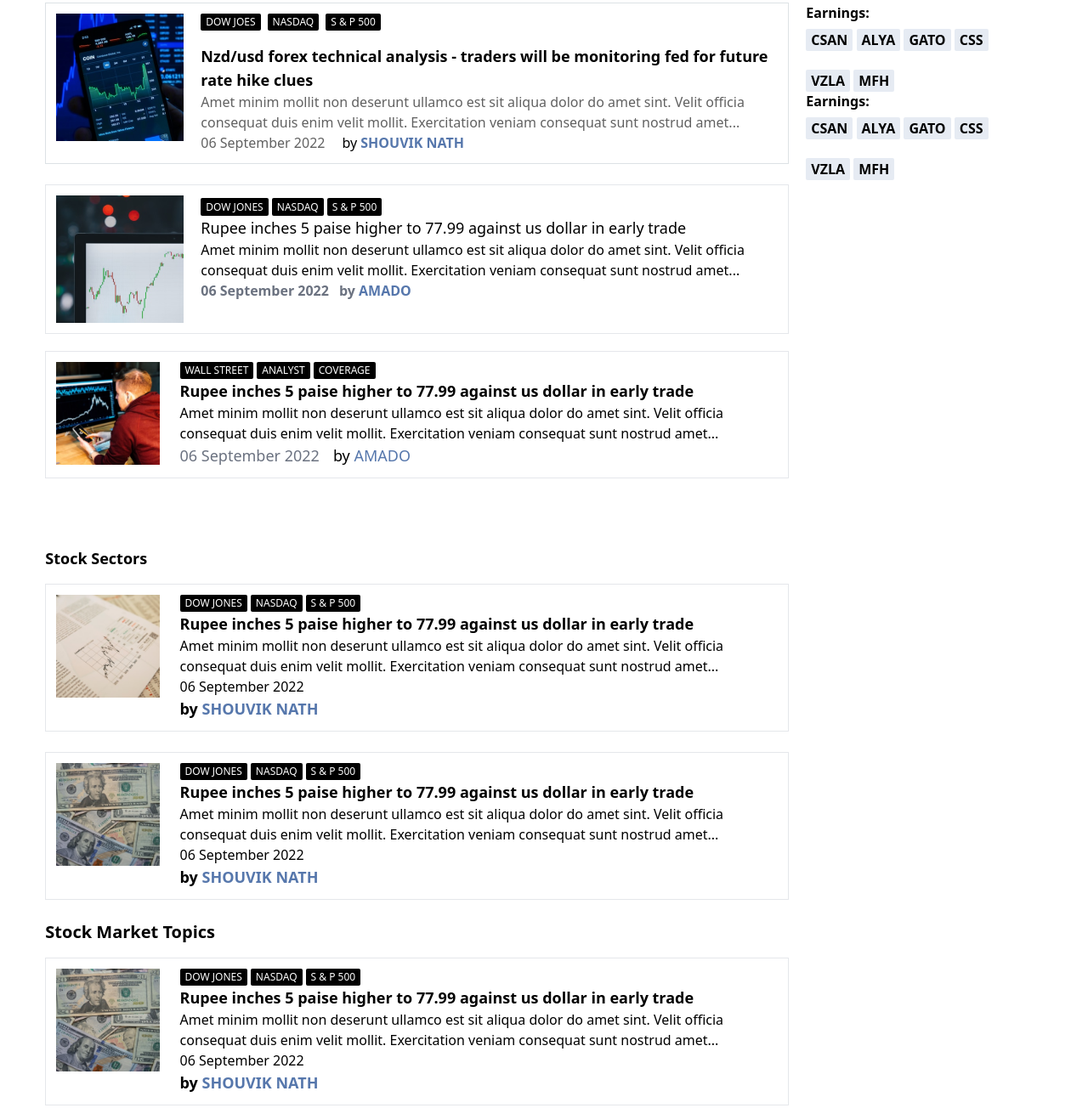
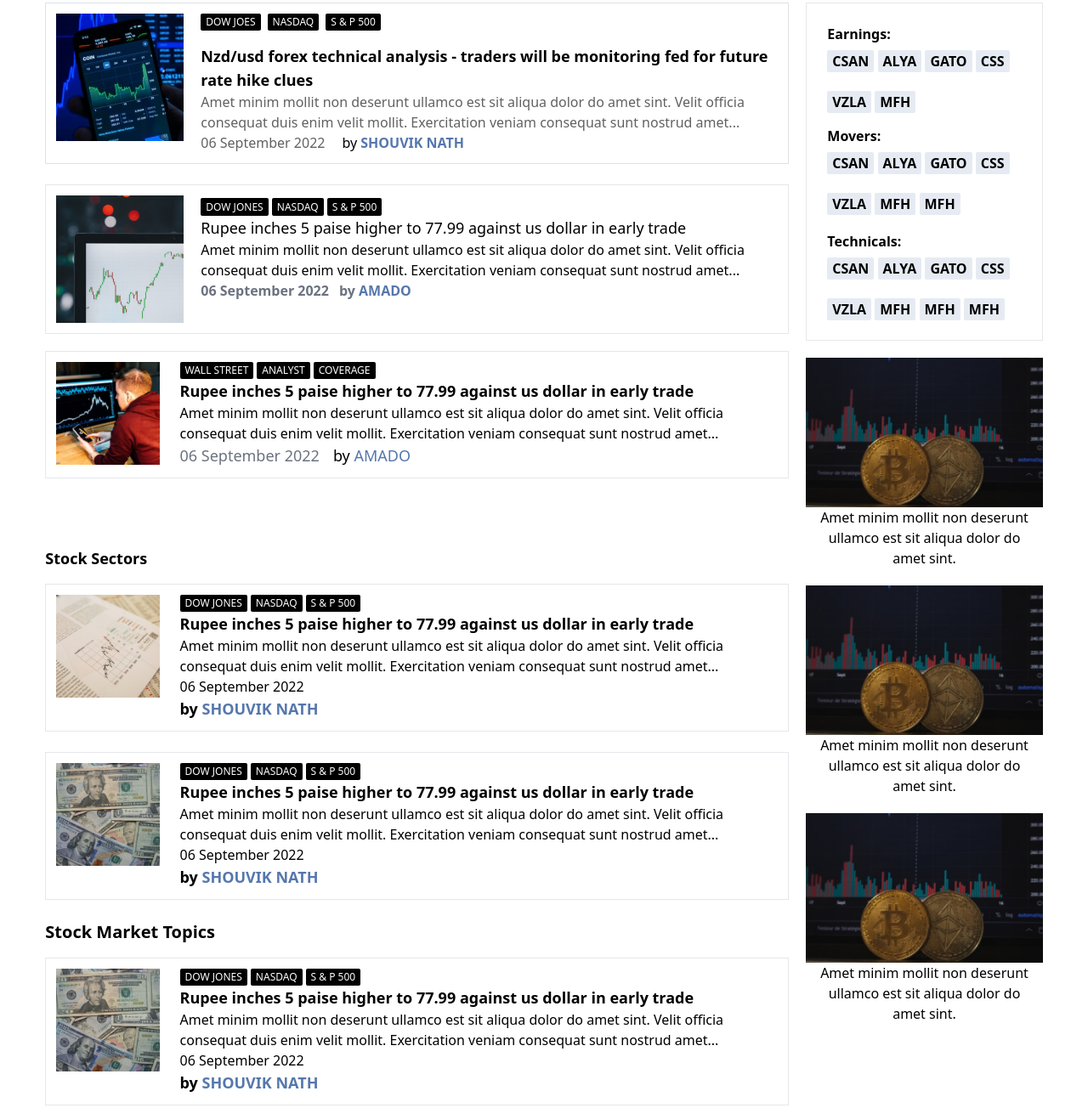
Before and after one commit to Rakib-12111/tailwindcss-ticket-project, a website built with Vite: page index.html in a window 1280 px wide. Shown: the part 647-1951 px from the top of the page at 85% size. Built offline with nearby package versions, Linux system fonts and the light colour scheme.

Commit message:
ful resposive added

```diff
--- a/index.html
+++ b/index.html
@@ -225,6 +225,7 @@
         <h3 class="capitalize font-semibold mt-6 mb-3">Daily Rundowns</h3>
       </div>
        <!-- earning sectin start -->
+       <div class="border p-6">
         <div>
           <h4 class="capitalize font-semibold mb-2">earnings:</h4>
           <div>
@@ -240,8 +241,8 @@
          <!-- earning sectin end -->
 
          <!-- movers section start -->
-       <div>
-        <h4 class="capitalize font-semibold mb-2">earnings:</h4>
+         <div class="mt-4">
+          <h4 class="capitalize font-semibold mb-2">Movers:</h4>
           <div>
             <span class="rakib">Csan</span>
             <span class="rakib">Alya</span>
@@ -250,9 +251,62 @@
             <br> <br>
             <span class="rakib">VZLA</span>
             <span class="rakib">MFH</span>
+            <span class="rakib">MFH</span>
           </div>
         </div>
          <!-- movers section end -->
+
+         <!-- Tecnicals section start  -->
+         <div class="mt-5">
+          <h4 class="capitalize font-semibold mb-2">Technicals:</h4>
+          <div>
+            <span class="rakib">Csan</span>
+            <span class="rakib">Alya</span>
+            <span class="rakib">Gato</span>
+            <span class="rakib">css</span>
+            <br> <br>
+            <span class="rakib">VZLA</span>
+            <span class="rakib">MFH</span>
+            <span class="rakib">MFH</span>
+            <span class="rakib">MFH</span>
+          </div>
+        </div>
+       </div>
+       <!-- Tecnicals section end -->
+
+
+       <!-- first section start -->
+        <div class="mt-5 flex flex-col justify-center">
+          <div>
+            <img class="w-full h-44 object-cover" src="images/Rectangle 182 (1).png" alt="">
+          </div>
+          <div class="flex justify-center">
+           <p class="text-center">Amet minim mollit non deserunt <br> ullamco est sit aliqua dolor do <br> amet sint. </p>
+          </div>
+        </div>
+       <!-- first section end -->
+
+       <!-- second sectin start -->
+       <div class="mt-5 flex flex-col justify-center">
+        <div>
+          <img class="w-full h-44 object-cover" src="images/Rectangle 182 (1).png" alt="">
+        </div>
+        <div class="flex justify-center">
+         <p class="text-center">Amet minim mollit non deserunt <br> ullamco est sit aliqua dolor do <br> amet sint. </p>
+        </div>
+      </div>
+       <!-- second sectin end -->
+
+       <!-- third secton start -->
+       <div class="mt-5 flex flex-col justify-center">
+        <div>
+          <img class="w-full h-44 object-cover" src="images/Rectangle 182 (1).png" alt="">
+        </div>
+        <div class="flex justify-center">
+         <p class="text-center">Amet minim mollit non deserunt <br> ullamco est sit aliqua dolor do <br> amet sint. </p>
+        </div>
+      </div>
+       <!-- third secton end -->
 
      </section>
      <!-- left sectin end -->
```
Lines whose indentation alone changed are shown as unchanged.
